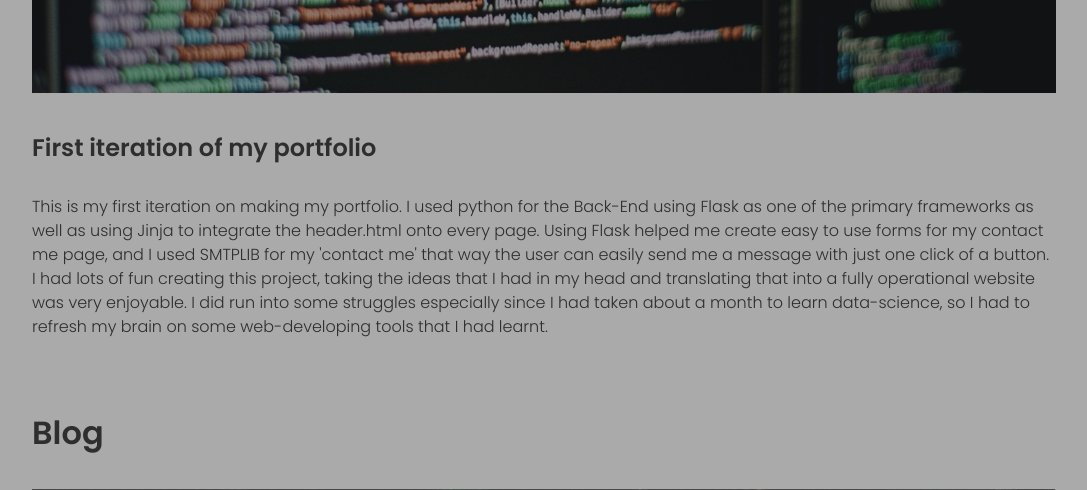
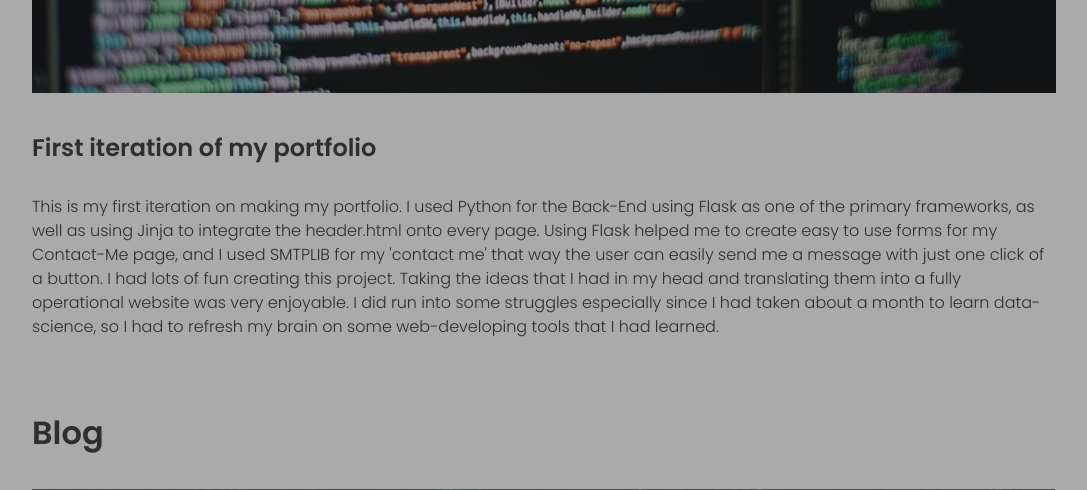
Before and after one commit to uberoddish/AndrewsPortfolio, a Flask app: page /portfolio in a window 1280 px wide. Shown: the part 590-1080 px from the top of the page, without its empty margins (96-1183 px from the left). Run offline with Flask 2, Linux system fonts and the light colour scheme; some libraries are stand-ins or nearby versions.

Commit message:
Fixed grammar

```diff
--- a/templates/about.html
+++ b/templates/about.html
@@ -14,7 +14,7 @@
     frameworks such as Bootstrap. I also have experience in Back-End development through Python with experience in using
         Flask, Jinja and creating data-bases using SQLite.</p>
     <br>
-    <p>In my spare time I like gaming, rock climbing and spending time with my wife and two boys. I am currently
+    <p>In my spare time I like gaming, rock climbing and spending time with my wife and two sons. I am currently
     working shift work at Pembina Pipeline Corporation as a rail loader, but I am looking to start a career in Web-Developing. I've
     always had a very driven outlook on my work, and I take pride in the work I'm able to do. I am constantly looking to
         learn and grow in the field of work I am in. I'm not afraid to ask questions or get help, and I always push myself
--- a/templates/contact.html
+++ b/templates/contact.html
@@ -5,8 +5,8 @@
 <section id="contact" style="background-image: url({{ url_for('static', filename='img/smoke.jpg') }})">
     <div class="overlay"></div>
     <h1>Contact Me</h1>
-    <p class="contact-p">If you want to get in touch, talk to me about the projects that you've seen in my portfolio, feel free to contact
-    me through one of these links. You can also send me a message just by filling in the form bellow. You can also reach
+    <p class="contact-p">If you want to get in touch or talk to me about the projects that you've seen in my portfolio, feel free to contact
+    me through one of these links. You can also send me a message just by filling in the form below or email
     me at <span style="font-weight: bold">andrewncomer@gmail.com</span>.</p>
     <a href="https://www.linkedin.com/in/nathen-comer-b75583227/"><i class="social-icon fab fa-linkedin-in fa-5x"></i></a>
     <a href="https://www.instagram.com/uberoddish/?hl=en"><i class="social-icon fab fa-instagram fa-5x"></i></a>
--- a/templates/portfolio.html
+++ b/templates/portfolio.html
@@ -8,13 +8,13 @@
                     <img class="project-img" src="static/img/Portfolio.jpg" alt="portfolio-img">
                     <h4>First iteration of my portfolio</h4>
                     <br>
-                    <p>This is my first iteration on making my portfolio. I used python for the Back-End using Flask as
-                    one of the primary frameworks as well as using Jinja to integrate the header.html onto every page.
-                    Using Flask helped me create easy to use forms for my contact me page, and I used SMTPLIB for my 'contact me'
+                    <p>This is my first iteration on making my portfolio. I used Python for the Back-End using Flask as
+                    one of the primary frameworks, as well as using Jinja to integrate the header.html onto every page.
+                    Using Flask helped me to create easy to use forms for my Contact-Me page, and I used SMTPLIB for my 'contact me'
                     that way the user can easily send me a message with just one click of a button. I had lots of fun creating
-                    this project, taking the ideas that I had in my head and translating that into a fully operational website
+                    this project. Taking the ideas that I had in my head and translating them into a fully operational website
                     was very enjoyable. I did run into some struggles especially since I had taken about a month to learn
-                    data-science, so I had to refresh my brain on some web-developing tools that I had learnt.</p>
+                    data-science, so I had to refresh my brain on some web-developing tools that I had learned.</p>
                 </div>
 
                 <div class="project-preview">
@@ -27,8 +27,8 @@
                     It was my job to integrate data-bases, forms, login authentication as well as hashing and salting passwords.
                     Some features of the website (like the contact me page and the links) aren't functional because
                     my main focus was to have the blog posts work and have user be able to register and login successfully.
-                    I used python as my back-end language as well as frameworks such as Flask and Jinja for forms and as well as
-                    integrating the data-bases for the users and the posts themselves.</p>
+                    I used Python as my back-end language and used frameworks such as Flask for my forms and authentication.
+                    I used Jinja to help integrate the data-bases for the users and the posts themselves.</p>
                 </div>
             </div>
     </section>
```
